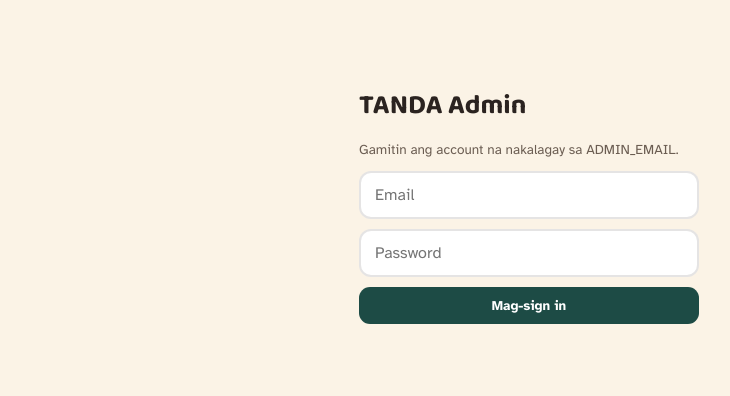
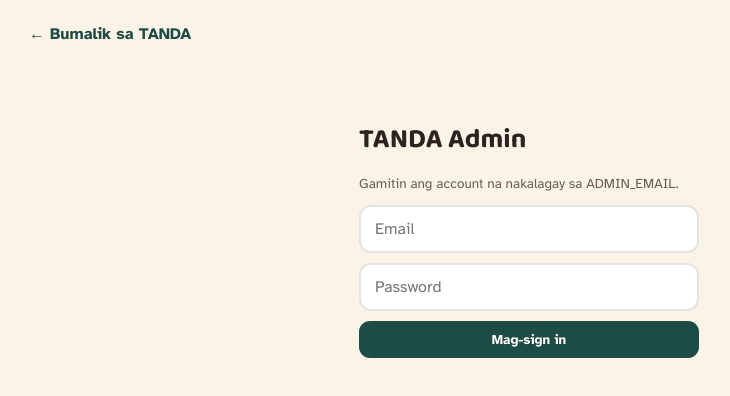
Before and after one commit to Dave0428/tandaapplication, a website: page public/admin.html in a window 1280 px wide. Shown: the whole page, without its empty margins (111-841 px from the left). Drawn offline with Linux system fonts and the light colour scheme.

Commit message:
Update admin.html

```diff
--- a/public/admin.html
+++ b/public/admin.html
@@ -39,6 +39,8 @@ input{width:100%;padding:12px 14px;border-radius:12px;border:2px solid var(--lin
 </head>
 <body>
 <div class="wrap">
+    <a href="index.html" style="display:inline-flex;align-items:center;gap:6px;color:var(--teal);
+    font-weight:700;text-decoration:none;margin-bottom:14px">← Bumalik sa TANDA</a>
 
   <div id="loginView" class="login hidden">
     <h1>TANDA Admin</h1>
```
